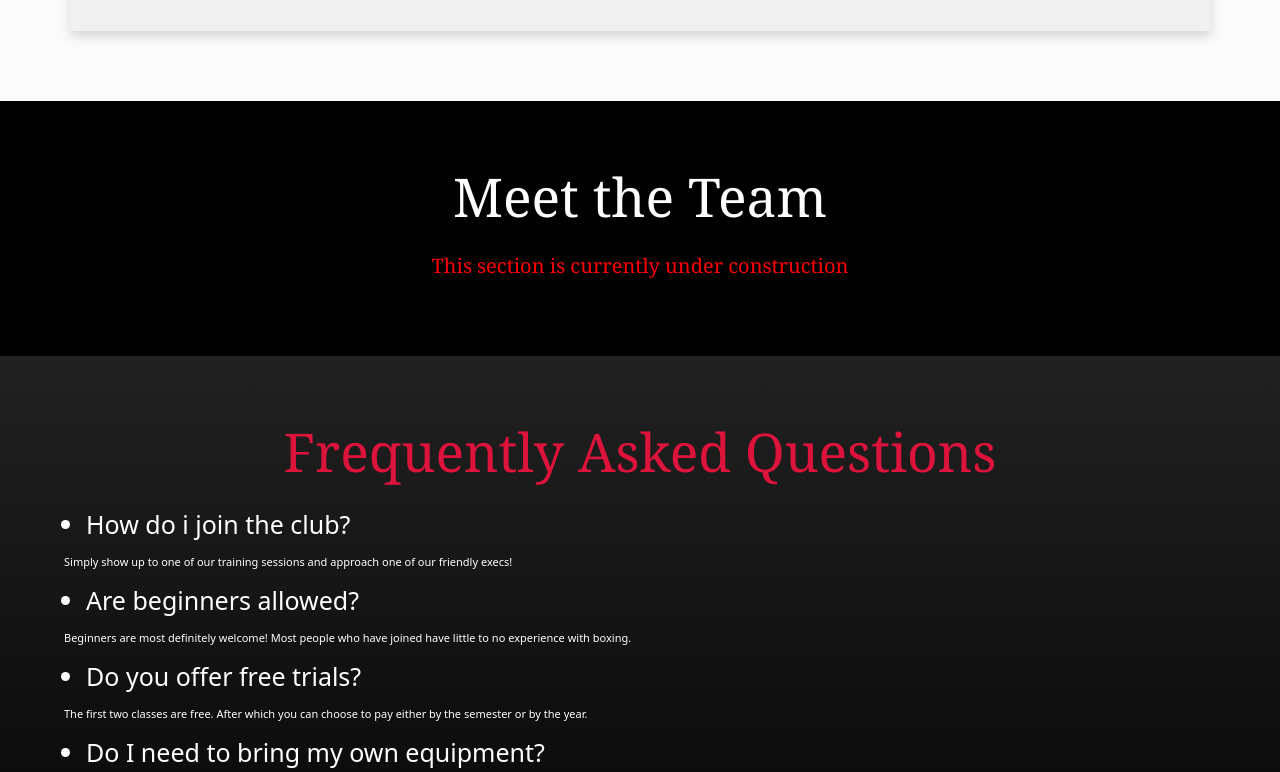
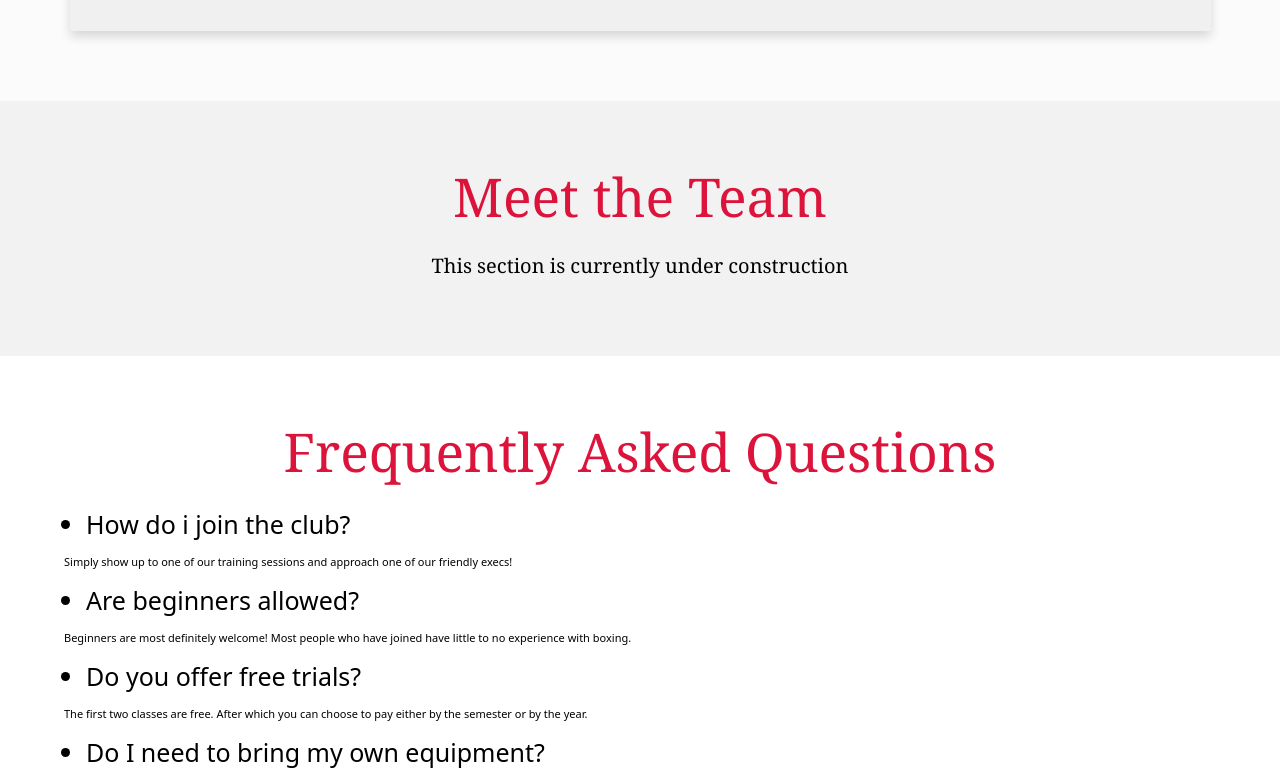
Before and after one commit to ongzh/MSBC-Website, a React (Create React App) app: page / in a window 1280 px wide. Shown: the part 2328-3100 px from the top of the page. Built offline with nearby package versions, Linux system fonts and the light colour scheme.

Commit message:
update styles

```diff
--- a/src/components/Faq.js
+++ b/src/components/Faq.js
@@ -1,5 +1,5 @@
 function Faq(){
-    return <div id="faq" style={{padding: "5%", backgroundImage:"linear-gradient(rgb(33, 33, 33),rgb(0,0,0))"}}>
+    return <div id="faq" style={{padding: "5%", color: "black", npmbackgroundImage:"linear-gradient(rgb(250, 250, 250),rgb(230,230,230))"}}>
         <h1 style={{fontFamily: "Georgia, serif", fontSize: "calc(15px + 3vw)", textAlign: "center", color: "crimson"}}>Frequently Asked Questions</h1>
         <br/>
         <ul style = {{fontSize: "25px"}}>
--- a/src/components/Schedule.js
+++ b/src/components/Schedule.js
@@ -12,7 +12,6 @@ const styles = {
     },
     cardText:{
         color: 'black',
-
     }
 }
 
--- a/src/components/Team.js
+++ b/src/components/Team.js
@@ -1,8 +1,8 @@
 function Team(){
-    return <div id="team" style={{padding: "5%", backgroundColor:"black"}}>
-        <h1 style={{fontFamily: "Georgia, serif", fontSize: "calc(15px + 3vw)", textAlign: "center", color: "white"}}>Meet the Team</h1>
+    return <div id="team" style={{padding: "5%", backgroundColor:"rgba(230, 230, 230, 0.5)"}}>
+        <h1 style={{fontFamily: "Georgia, serif", fontSize: "calc(15px + 3vw)", textAlign: "center", color: "crimson"}}>Meet the Team</h1>
         <br/>
-        <p style={{fontFamily: "Georgia, serif", fontSize: "20px", textAlign: "center", color: "red"}}>This section is currently under construction</p>
+        <p style={{fontFamily: "Georgia, serif", fontSize: "20px", textAlign: "center", color: "black"}}>This section is currently under construction</p>
     </div>;
 }
 
```
